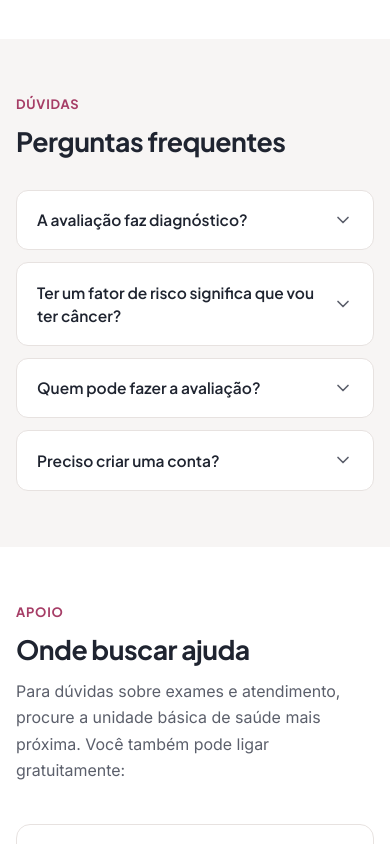
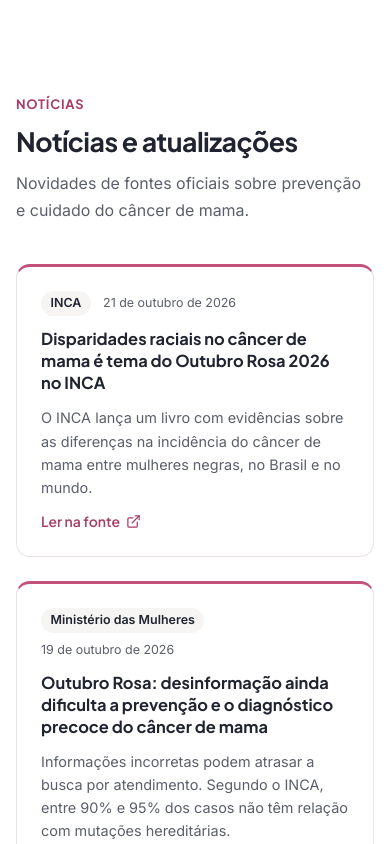
Before and after one commit to CaioRenatoDot/IHCTrabalhoMarcosUP1, a React (Vite) app: page / in a window 390 px wide. Shown: the part 4060-4904 px from the top of the page. Built offline with nearby package versions, Linux system fonts and the light colour scheme; no server answers.

Commit message:
feat(home): seção de notícias com curadoria de fontes oficiais e fontes gov.br nos dados do INCA

```diff
--- /dev/null
+++ b/src/content/news.js
@@ -0,0 +1,80 @@
+// Notícias com curadoria manual: apenas fontes oficiais, conferidas antes de entrar.
+// Para atualizar: acrescente o item no topo (mais recente primeiro) e confira data e link na fonte.
+// A busca automática no back está planejada em PLANEJAMENTO.md (seção 3.6) e CHECKLIST.md (BK-13).
+
+export const NEWS_REVIEWED_AT = '2026-10-28'
+
+// A seção deixa de aparecer se a notícia mais recente tiver mais que este número de meses.
+export const NEWS_MAX_AGE_MONTHS = 12
+
+export const NEWS = [
+  {
+    id: 'inca-outubro-rosa-2026',
+    date: '2026-10-21',
+    source: 'INCA',
+    title: 'Disparidades raciais no câncer de mama é tema do Outubro Rosa 2026 no INCA',
+    summary:
+      'O INCA lança um livro com evidências sobre as diferenças na incidência do câncer de mama entre mulheres negras, no Brasil e no mundo.',
+    url: 'https://www.gov.br/inca/pt-br/assuntos/noticias/2026/disparidades-raciais-no-cancer-de-mama-e-tema-do-outubro-rosa-2026-no-inca',
+  },
+  {
+    id: 'mulheres-desinformacao-2026',
+    date: '2026-10-19',
+    source: 'Ministério das Mulheres',
+    title: 'Outubro Rosa: desinformação ainda dificulta a prevenção e o diagnóstico precoce do câncer de mama',
+    summary:
+      'Informações incorretas podem atrasar a busca por atendimento. Segundo o INCA, entre 90% e 95% dos casos não têm relação com mutações hereditárias.',
+    url: 'https://www.gov.br/mulheres/pt-br/central-de-conteudos/noticias/2026/outubro-defeso-eleitoral/outubro-rosa-desinformacao-ainda-dificulta-a-prevencao-e-o-diagnostico-precoce-do-cancer-de-mama',
+  },
+  {
+    id: 'inca-estimativa-2026-2028',
+    date: '2026-02-04',
+    source: 'INCA',
+    title: 'INCA estima 781 mil novos casos de câncer por ano no Brasil entre 2026 e 2028',
+    summary:
+      'O câncer de mama segue como o mais frequente entre as mulheres, com 78.610 casos novos estimados por ano no triênio.',
+    url: 'https://www.gov.br/inca/pt-br/assuntos/noticias/2026/inca-estima-781-mil-novos-casos-de-cancer-por-ano-no-brasil-entre-2026-e-2028',
+  },
+  {
+    id: 'lei-15284-mamografia',
+    date: '2025-12-19',
+    source: 'Ministério das Mulheres',
+    title: 'Sancionada lei que amplia acesso das mulheres ao exame de mamografia fornecido pelo SUS',
+    summary:
+      'A Lei nº 15.284 assegura a mamografia pelo SUS a mulheres a partir dos 40 anos, mesmo sem sinais ou sintomas.',
+    url: 'https://www.gov.br/mulheres/pt-br/central-de-conteudos/noticias/2025/dezembro/sancionada-lei-que-amplia-acesso-das-mulheres-ao-exame-de-mamografia-fornecido-pelo-sus',
+  },
+  {
+    id: 'ms-nota-tecnica-mamografia',
+    date: '2025-09-29',
+    source: 'INCA',
+    title: 'Ministério da Saúde padroniza informações para acesso ao exame de mamografia no SUS',
+    summary:
+      'Rastreamento a cada dois anos para mulheres de 50 a 74 anos; de 40 a 49 e acima de 74, o exame pode ser feito por demanda, após orientação.',
+    url: 'https://www.gov.br/inca/pt-br/assuntos/noticias/2025/ministerio-da-saude-padroniza-informacoes-para-acesso-ao-exame-de-mamografia-no-sus',
+  },
+]
+
+export function getRecentNews(limit, today = new Date()) {
+  const sorted = [...NEWS].sort((a, b) => b.date.localeCompare(a.date))
+  const newest = sorted[0]
+
+  if (!newest) {
+    return []
+  }
+
+  const cutoff = new Date(today)
+  cutoff.setMonth(cutoff.getMonth() - NEWS_MAX_AGE_MONTHS)
+
+  if (new Date(`${newest.date}T12:00:00`) < cutoff) {
+    return []
+  }
+
+  return sorted.slice(0, limit)
+}
+
+export function formatNewsDate(isoDate) {
+  return new Intl.DateTimeFormat('pt-BR', { day: 'numeric', month: 'long', year: 'numeric' }).format(
+    new Date(`${isoDate}T12:00:00`),
+  )
+}
--- a/src/pages/HomePage.jsx
+++ b/src/pages/HomePage.jsx
@@ -9,13 +9,19 @@ import {
   LuTriangleAlert,
   LuBookOpen,
   LuClipboardList,
+  LuExternalLink,
 } from 'react-icons/lu'
 import InternalLink from '../components/InternalLink.jsx'
+import { formatNewsDate, getRecentNews } from '../content/news.js'
 
 const SOURCES = {
   incaEstimate: {
     label: 'INCA, Estimativa 2026–2028',
-    url: 'https://ninho.inca.gov.br/jspui/bitstream/123456789/18044/1/INCA%20estima%20781%20mil%20novos%20casos%20de%20c%c3%a2ncer%20por%20ano%20no%20Brasil%20de%202026%20a%202028.pdf',
+    url: 'https://www.gov.br/inca/pt-br/assuntos/cancer/numeros/estimativa/sintese-de-resultados-e-comentarios',
+  },
+  incaEstimateNews: {
+    label: 'INCA, Estimativa 2026–2028',
+    url: 'https://www.gov.br/inca/pt-br/assuntos/noticias/2026/inca-estima-781-mil-novos-casos-de-cancer-por-ano-no-brasil-entre-2026-e-2028',
   },
   incaBooklet: {
     label: 'INCA, Câncer de mama: vamos falar sobre isso? (2026)',
@@ -38,7 +44,7 @@ const FACTS = [
   {
     value: '1º',
     text: 'tipo de câncer mais frequente entre as mulheres brasileiras, sem contar o de pele não melanoma',
-    source: SOURCES.incaEstimate,
+    source: SOURCES.incaEstimateNews,
   },
   {
     value: '5 a 10%',
@@ -160,6 +166,50 @@ function AssessmentPreview() {
       </div>
       <span className="home-preview__button">Continuar</span>
     </div>
+  )
+}
+
+function NewsSection() {
+  const news = getRecentNews(3)
+
+  if (!news.length) {
+    return null
+  }
+
+  return (
+    <section className="home-block" aria-labelledby="noticias-title">
+      <div className="home-container">
+        <div className="home-block__header">
+          <p className="home-eyebrow">Notícias</p>
+          <h2 id="noticias-title" className="section-title">
+            Notícias e atualizações
+          </h2>
+          <p className="section-sub">Novidades de fontes oficiais sobre prevenção e cuidado do câncer de mama.</p>
+        </div>
+
+        <ul className="home-news">
+          {news.map((item) => (
+            <li className="home-news__card" key={item.id}>
+              <div className="home-news__meta">
+                <span className="home-news__source">{item.source}</span>
+                <time dateTime={item.date}>{formatNewsDate(item.date)}</time>
+              </div>
+              <h3 className="home-news__title">
+                <a href={item.url} target="_blank" rel="noopener noreferrer">
+                  {item.title}
+                  <span className="visually-hidden"> (abre o site {item.source} em nova aba)</span>
+                </a>
+              </h3>
+              <p className="home-news__summary">{item.summary}</p>
+              <span className="home-news__more" aria-hidden="true">
+                Ler na fonte
+                <LuExternalLink />
+              </span>
+            </li>
+          ))}
+        </ul>
+      </div>
+    </section>
   )
 }
 
@@ -307,6 +357,8 @@ function HomePage() {
         </div>
       </section>
 
+      <NewsSection />
+
       <section className="home-block home-block--surface" aria-labelledby="faq-title">
         <div className="home-container home-faq">
           <div className="home-faq__intro">
--- a/src/styles/home.css
+++ b/src/styles/home.css
@@ -548,6 +548,103 @@
   line-height: 1.6;
 }
 
+/* Notícias */
+.home-news {
+  display: grid;
+  grid-template-columns: repeat(3, minmax(0, 1fr));
+  gap: 1.5rem;
+  list-style: none;
+}
+
+.home-news__card {
+  position: relative;
+  display: flex;
+  flex-direction: column;
+  gap: 0.75rem;
+  padding: 1.5rem;
+  border: 1px solid var(--rc-border);
+  border-top: 3px solid var(--rc-brand);
+  border-radius: 14px;
+  background: var(--rc-bg);
+  transition: border-color 0.15s ease, box-shadow 0.15s ease;
+}
+
+.home-news__card:hover {
+  box-shadow: var(--rc-shadow-md);
+}
+
+.home-news__card:focus-within {
+  outline: var(--focus-ring-width) solid var(--focus-ring-color);
+  outline-offset: var(--focus-ring-offset);
+}
+
+.home-news__meta {
+  display: flex;
+  flex-wrap: wrap;
+  align-items: center;
+  gap: 0.5rem 0.75rem;
+  color: var(--rc-ink-muted);
+  font-size: calc(0.82rem * var(--home-scale));
+}
+
+.home-news__source {
+  padding: 0.2rem 0.6rem;
+  border-radius: 999px;
+  background: var(--rc-surface);
+  color: var(--rc-ink);
+  font-weight: 600;
+}
+
+.home-news__title {
+  color: var(--rc-ink);
+  font-size: calc(1.08rem * var(--home-scale));
+  font-weight: 700;
+  line-height: 1.35;
+}
+
+.home-news__title a {
+  color: inherit;
+  text-decoration: none;
+}
+
+/* O link do título cobre o card inteiro */
+.home-news__title a::after {
+  content: '';
+  position: absolute;
+  inset: 0;
+  border-radius: inherit;
+}
+
+.home-news__title a:focus-visible {
+  outline: none;
+}
+
+.home-news__card:hover .home-news__title {
+  color: var(--rc-action);
+}
+
+.home-news__summary {
+  flex: 1;
+  color: var(--rc-ink-muted);
+  font-size: calc(0.95rem * var(--home-scale));
+  line-height: 1.6;
+}
+
+.home-news__more {
+  display: inline-flex;
+  align-items: center;
+  gap: 0.4rem;
+  color: var(--rc-action);
+  font-family: var(--rc-font-heading);
+  font-size: calc(0.92rem * var(--home-scale));
+  font-weight: 600;
+}
+
+.home-news__more svg {
+  width: 15px;
+  height: 15px;
+}
+
 /* FAQ */
 .home-faq {
   display: grid;
@@ -704,7 +801,8 @@
   }
 
   .home-benefits,
-  .home-facts__list {
+  .home-facts__list,
+  .home-news {
     grid-template-columns: 1fr;
   }
 }
@@ -755,6 +853,8 @@
 .accessibility-root.is-high-contrast .home-signs__panel,
 .accessibility-root.is-high-contrast .home-callout,
 .accessibility-root.is-high-contrast .home-faq__item,
+.accessibility-root.is-high-contrast .home-news__card,
+.accessibility-root.is-high-contrast .home-news__source,
 .accessibility-root.is-high-contrast .home-support__item,
 .accessibility-root.is-high-contrast .home-steps .how-step-num {
   background: #000;
@@ -775,6 +875,10 @@
 .accessibility-root.is-high-contrast .home-source,
 .accessibility-root.is-high-contrast .home-faq__item summary,
 .accessibility-root.is-high-contrast .home-faq__item p,
+.accessibility-root.is-high-contrast .home-news__meta,
+.accessibility-root.is-high-contrast .home-news__title,
+.accessibility-root.is-high-contrast .home-news__summary,
+.accessibility-root.is-high-contrast .home-news__source,
 .accessibility-root.is-high-contrast .home-support__name,
 .accessibility-root.is-high-contrast .home-support__desc,
 .accessibility-root.is-high-contrast .home-cta__title,
@@ -789,6 +893,8 @@
 .accessibility-root.is-high-contrast .home-fact__value,
 .accessibility-root.is-high-contrast .home-source-link,
 .accessibility-root.is-high-contrast .home-faq__item a,
+.accessibility-root.is-high-contrast .home-news__more,
+.accessibility-root.is-high-contrast .home-news__card:hover .home-news__title,
 .accessibility-root.is-high-contrast .home-support__name a,
 .accessibility-root.is-high-contrast .home-callout__icon,
 .accessibility-root.is-high-contrast .home-benefit__icon,
```
